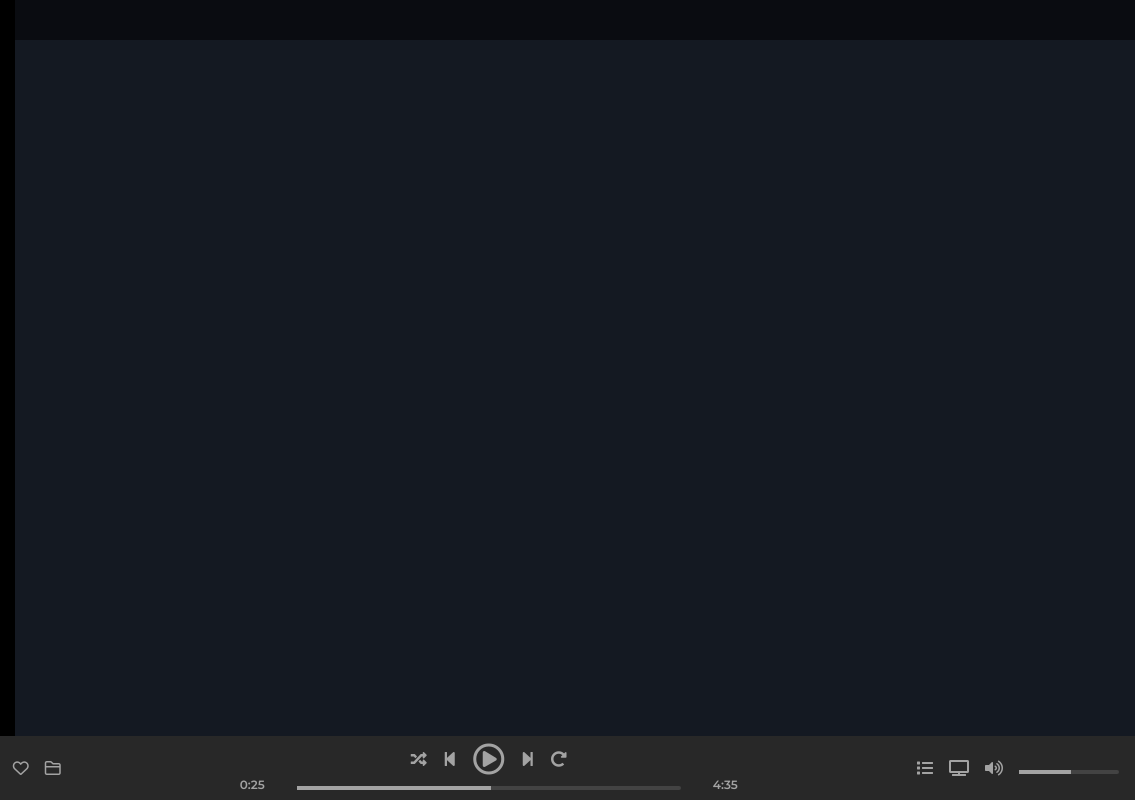
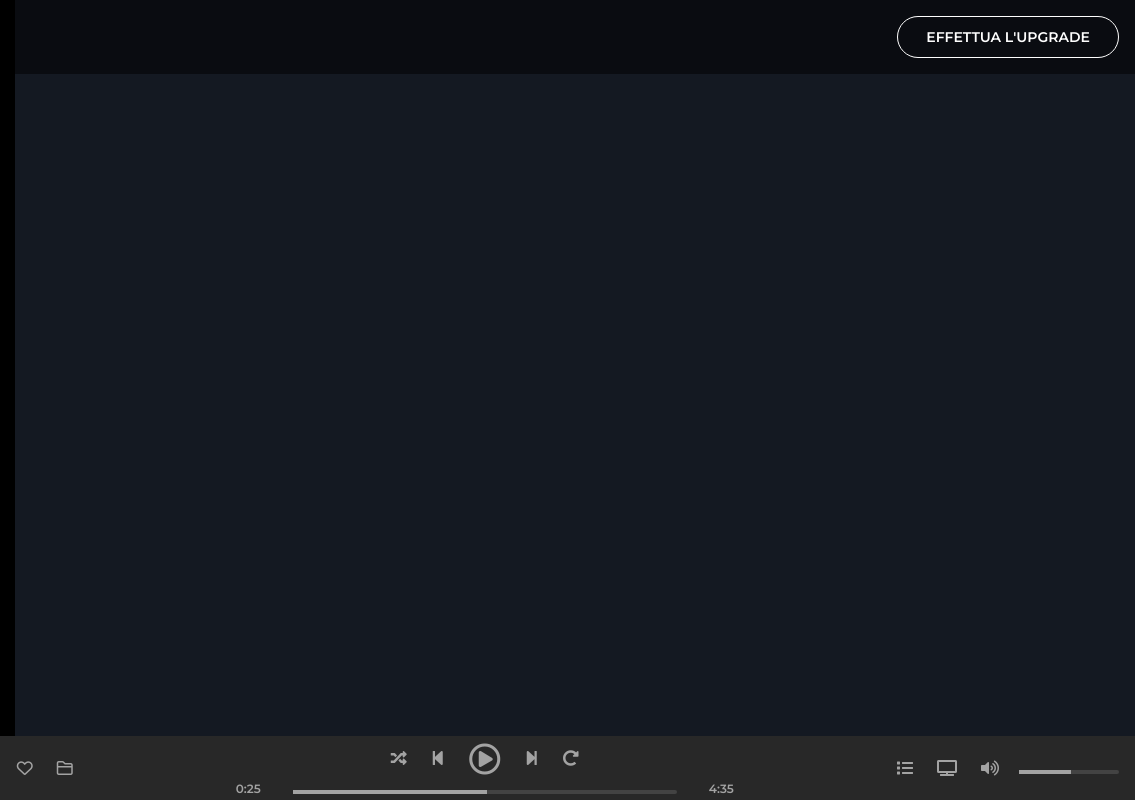
Before and after one commit to sargon17/html-css-spotifyweb, a plain HTML site: page index.html in a window 1280 px wide. Shown: the full height of the page, 145-1280 px from the left. Drawn offline with Linux system fonts and the light colour scheme.

Commit message:
upgrade section done

```diff
--- a/index.html
+++ b/index.html
@@ -115,7 +115,9 @@
 
       <!-- Content Section -->
       <div class="content-section">
-        <div class="upgrade-section"></div>
+        <div class="upgrade-section">
+          <button class="upgrd-btn">Effettua L'upgrade</button>
+        </div>
       </div>
       <!-- / Content Section -->
     </main>
@@ -132,18 +134,32 @@
             <h5 class="song-name">Brano Nome</h5>
           </div>
         </div>
+        <button>
           <i class="fa-regular fa-heart"></i>
+        </button>
+        <button>
           <i class="fa-regular fa-folder"></i>
+        </button>
       </div>
       <!-- / Footer Right Section -->
 
       <div class="input">
         <div class="player-controlls-wrapper">
+          <button>
             <i class="fas fa-random"></i>
+          </button>
+          <button>
             <i class="fa fa-step-backward"></i>
+          </button>
+          <button>
             <i class="far fa-play-circle"></i>
+          </button>
+          <button>
             <i class="fa fa-step-forward"></i>
+          </button>
+          <button>
             <i class="fa fa-redo-alt"></i>
+          </button>
         </div>
         <div class="song-slider-wrapper">
           <span>0:25</span>
@@ -156,9 +172,15 @@
 
       <!-- Footer left section -->
       <div class=" flex-container volume-controller">
+        <button>
           <i class="fas fa-list"></i>
+        </button>
+        <button>
           <i class="fas fa-tv"></i>
+        </button>
+        <button>
           <i class="fas fa-volume-up"></i>
+        </button>
         <div class="volume-slider">
           <input type="range" name="" id="" min="0" max="100" step="1">
         </div>
--- a/style/style.css
+++ b/style/style.css
@@ -40,8 +40,10 @@ a:hover i {
 a:hover .svg-icons {
   filter: opacity(1);
 }
-i {
-  cursor: pointer;
+button{
+    padding: 4px;
+    background: transparent;
+    cursor: pointer;
 }
 /* --------- / General Stiling --------- */
 
@@ -148,7 +150,19 @@ i{
   right: 0;
   min-width: 100%;
   min-height: 5vh;
+  padding: var(--standard-padding);
   background-color: var(--spotify-transparent-black);
+  display: flex;
+  justify-content: flex-end;
+}
+.upgrd-btn{
+    color: var(--spotify-main-text-color);
+    font-size: 14px;
+    text-transform: uppercase;
+    font-weight: 600;
+    padding: .8em 2em;
+    border: 1px solid var(--spotify-main-text-color);
+    border-radius: 25px;
 }
 
 /* --------- / Content Section --------- */
@@ -202,7 +216,7 @@ footer {
 .fa-play-circle{
     font-size: 2em;
 }
-.player-controlls-wrapper i:hover{
+.player-controlls-wrapper button:hover i{
     color: var(--spotify-main-text-color);
 }
 
```
Lines whose indentation alone changed are shown as unchanged.
